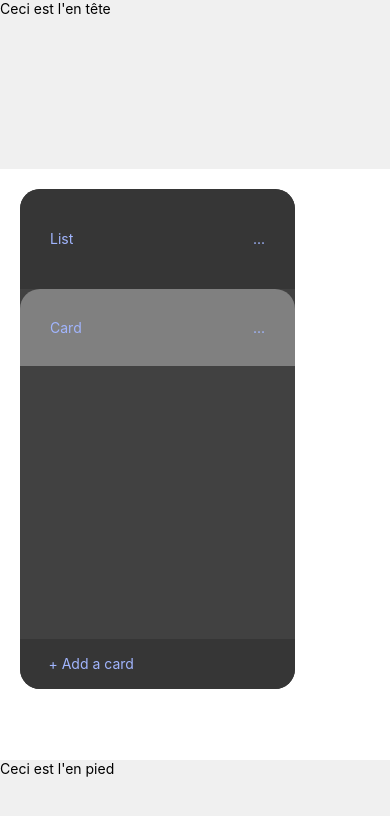
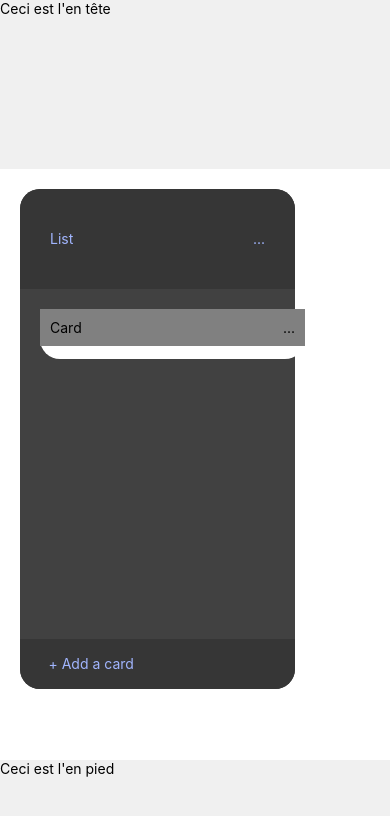
Before and after one commit to chrisDev06/T-DEV-600, a React Native app in the folder client/: screen / in a window 390 px wide. Shown: the top 816 px of the page. Built offline with nearby package versions, Linux system fonts and the light colour scheme.

Commit message:
add style on card

```diff
--- a/client/Dashboard/Pages/Card.js
+++ b/client/Dashboard/Pages/Card.js
@@ -5,7 +5,7 @@ import { View, Text, StyleSheet, TouchableOpacity, TextInput } from 'react-nativ
 let titleCard = "Card"
 const Card = () => {
   return (
-    <View sttyle= {styles.CardPage}>
+    <View style= {styles.CardPage}>
         <View style= {styles.CardBody}>
             <Text style = {componentStyle.text}>{titleCard}</Text>
             <TouchableOpacity
@@ -30,16 +30,14 @@ const styles = StyleSheet.create({
         flexDirection: "row",
         justifyContent: "space-between",
         alignItems: "center",
-        padding: 30,
-        borderTopLeftRadius: 20,
-        borderTopRightRadius: 20,
+        padding: 10,
     },
 
 })
 
 const componentStyle = StyleSheet.create({
     text : {
-        color: "#A1B5FE"
+        color: "black"
     }
 })
 
```
